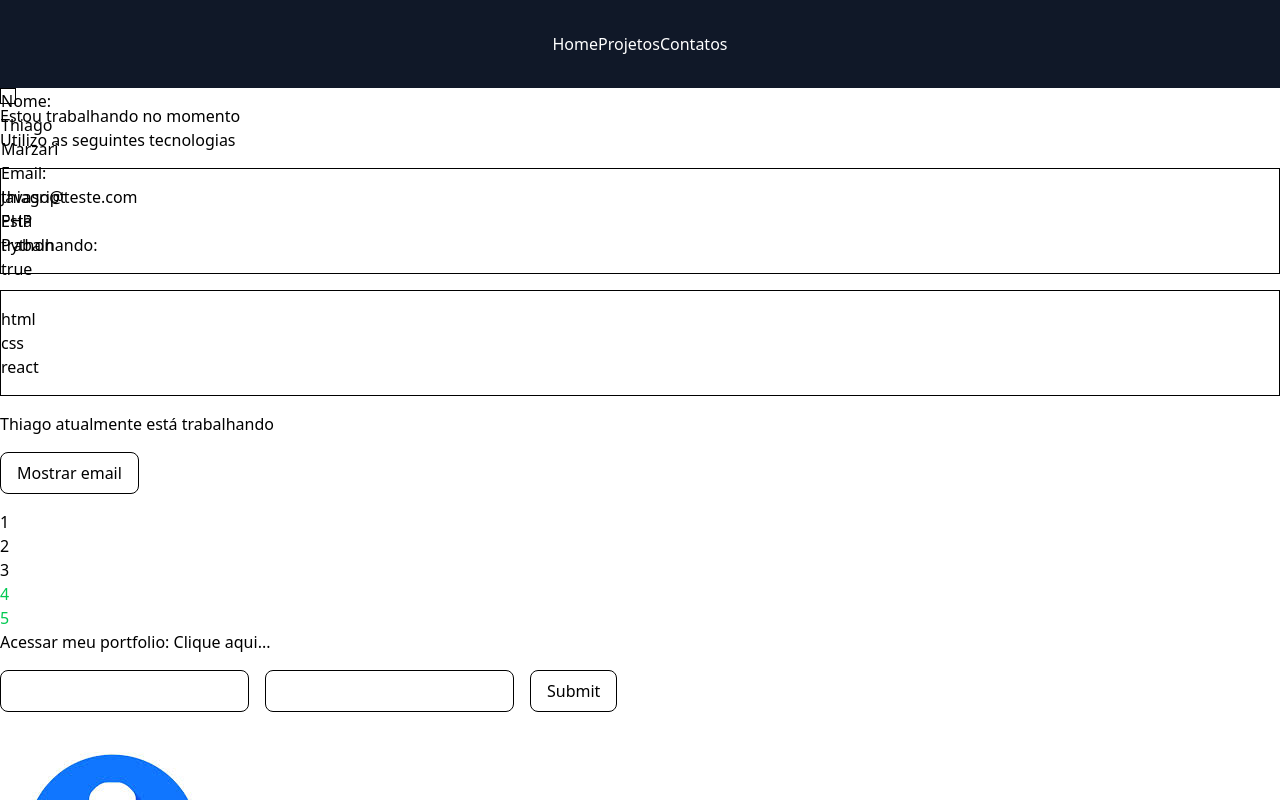
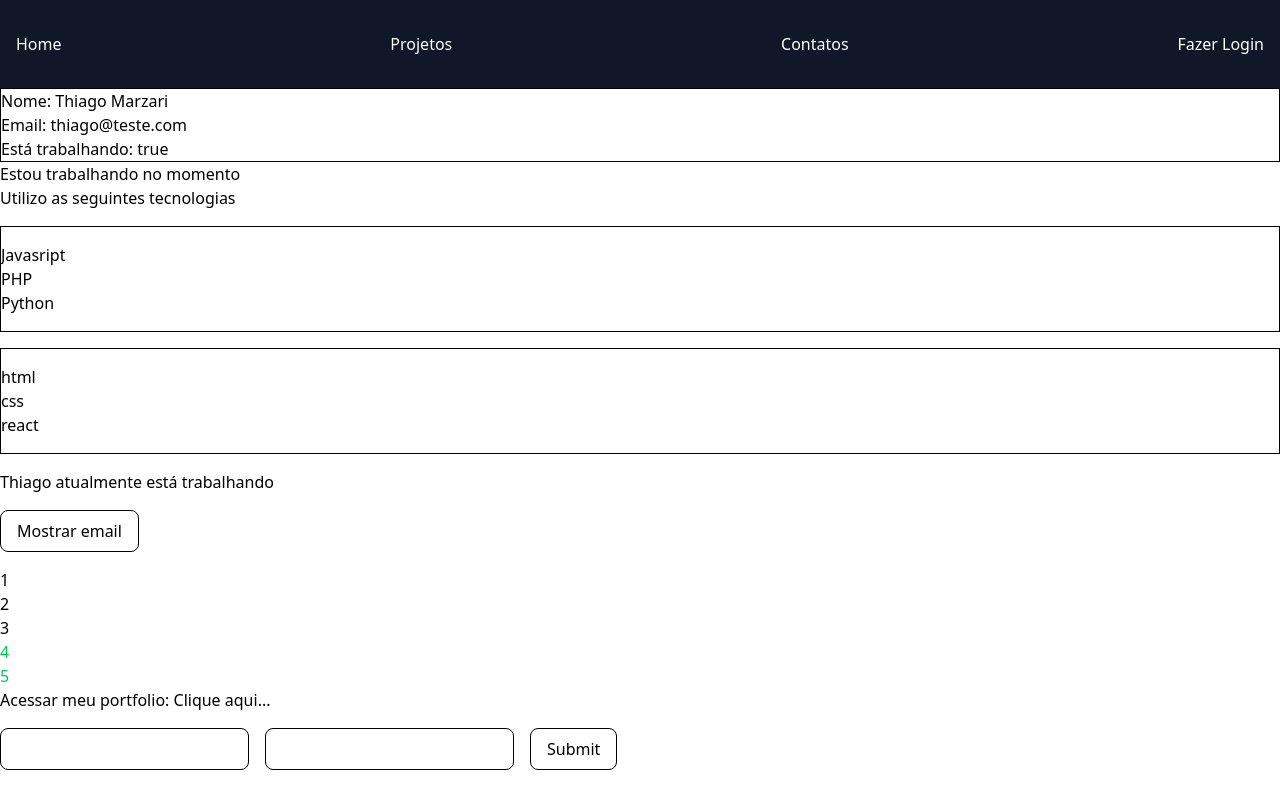
Before and after one commit to ThiagoMarzari/curso-vue-matheus-battisti, a Vue app: page / in a window 1280 px wide. Shown: the top 800 px of the page. Built offline with nearby package versions, Linux system fonts and the light colour scheme; the HTML template or start-up script is replaced by a standard one.

Commit message:
fix: update prop name from 'estaLogado' to 'isSigned' in Header component style:

```diff
--- a/src/App.vue
+++ b/src/App.vue
@@ -4,6 +4,6 @@ import Pessoa from './components/aprendendo/Pessoa.vue'
 </script>
 
 <template>
-  <Header :estaLogado="true" />
+  <Header :isSigned="false" />
   <Pessoa />
 </template>
--- a/src/components/aprendendo/Header.vue
+++ b/src/components/aprendendo/Header.vue
@@ -1,6 +1,6 @@
 <script setup lang="ts">
 interface HeaderProps {
-  estaLogado: boolean
+  isSigned: boolean
 }
 
 defineOptions({ name: 'HeaderComponent' })
@@ -15,10 +15,12 @@ const headerElements = [
 
 <template>
   <header class="flex w-full bg-gray-900 px-4 py-8 text-white">
-    <ul class="flex w-full items-center justify-center">
+    <ul class="flex w-full items-center justify-between">
       <li v-for="item in headerElements" :key="item.id">
         <a class="hover:cursor-pointer hover:text-green-500">{{ item.nome }}</a>
       </li>
+      <li v-if="isSigned"><a href="#">Meu perfil</a></li>
+      <li v-else><a href="#">Fazer Login</a></li>
     </ul>
   </header>
 </template>
--- a/src/components/aprendendo/Info.vue
+++ b/src/components/aprendendo/Info.vue
@@ -27,7 +27,7 @@ const toggleEmail = () => {
 </script>
 
 <template>
-  <div class="h-4 w-4 border">
+  <div class="border">
     <p>Nome: {{ name }}</p>
     <p>Email: {{ email }}</p>
     <p>Está trabalhando: {{ estaTrabalhando }}</p>
@@ -47,12 +47,14 @@ const toggleEmail = () => {
   <p v-if="estaTrabalhando">Thiago atualmente está trabalhando</p>
   <p v-else>Nao está trabalhando {{ estaTrabalhando }}</p>
   <p v-if="1 > 2">Teste</p>
+
   <button
     @click="toggleEmail"
     class="my-4 rounded-lg border px-4 py-2 transition-all hover:border-red-500"
   >
     Mostrar email
   </button>
+
   <p v-show="showEmail">Email: {{ email }}</p>
 
   <div v-for="(n, index) in numeros" :key="index">
```
